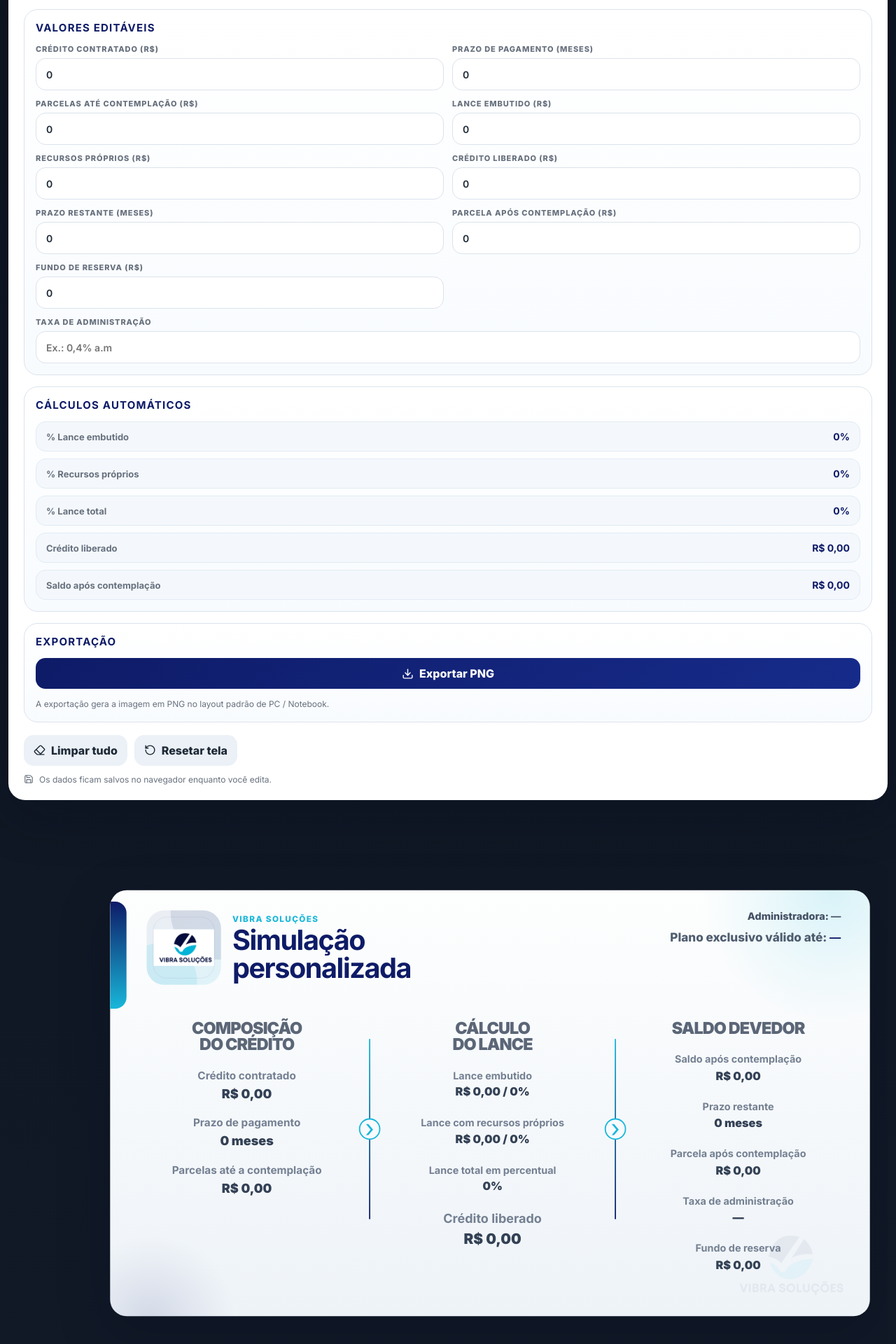
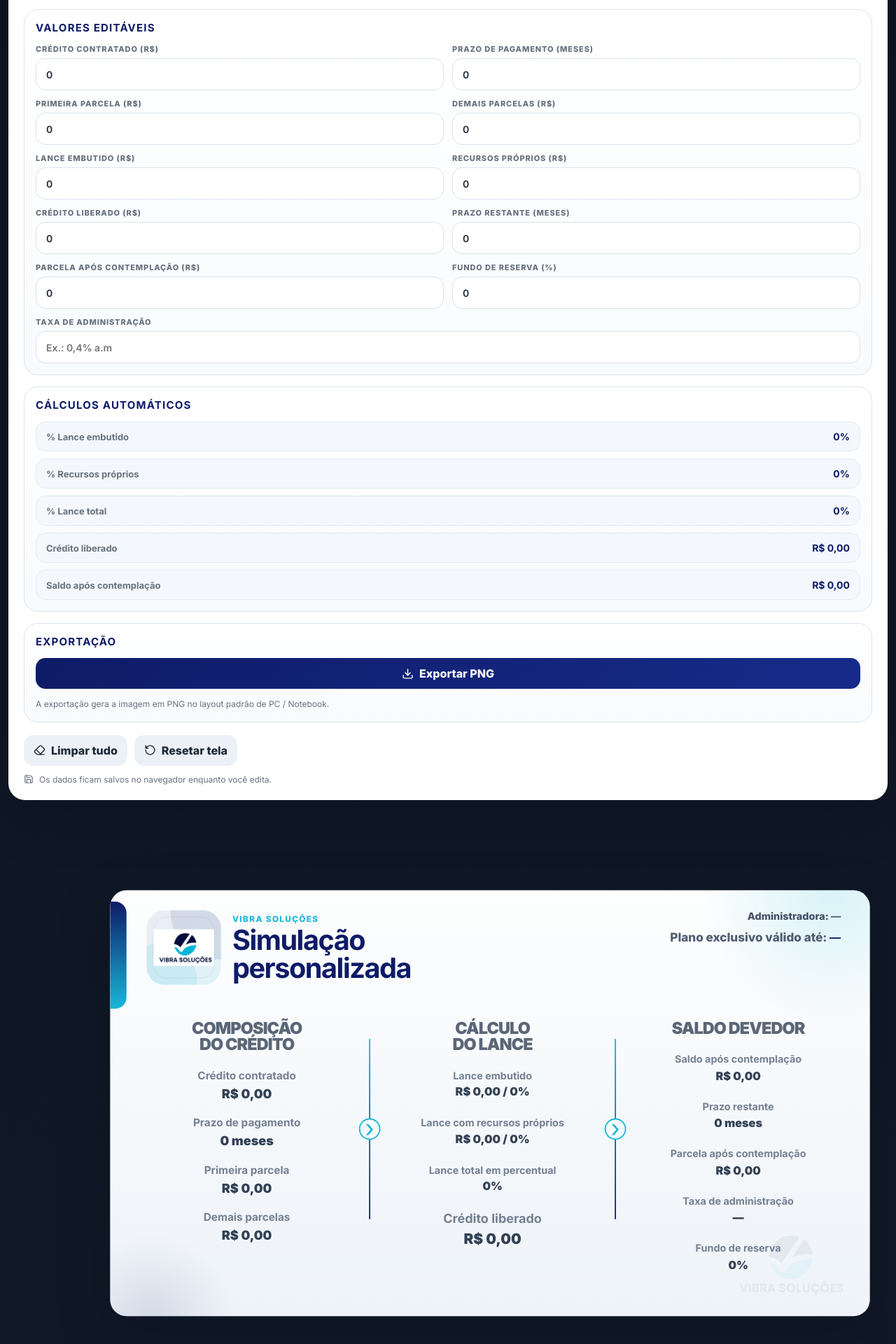
Before and after one commit to gabrieldigitalsales-del/VibraSolucoesSimulador, a React (Vite) app: page / in a window 1280 px wide. Shown: the part 326-2246 px from the top of the page at 70% size. Built offline with nearby package versions, Linux system fonts and the light colour scheme.

Commit message:
Add files via upload

```diff
--- a/src/main.jsx
+++ b/src/main.jsx
@@ -14,7 +14,8 @@ const defaultData = {
   subtitulo: '',
   creditoContratado: 0,
   prazoPagamento: 0,
-  parcelasAteContemplacao: 0,
+  primeiraParcela: 0,
+  demaisParcelas: 0,
   lanceEmbutido: 0,
   lanceRecursos: 0,
   creditoLiberado: 0,
@@ -155,8 +156,13 @@ function DesktopPreview({ data, exportRef, derived, variant = 'screen' }) {
           </div>
 
           <div className="item">
-            <span>Parcelas até a contemplação</span>
-            <strong>{formatMoney(data.parcelasAteContemplacao)}</strong>
+            <span>Primeira parcela</span>
+            <strong>{formatMoney(data.primeiraParcela)}</strong>
+          </div>
+
+          <div className="item">
+            <span>Demais parcelas</span>
+            <strong>{formatMoney(data.demaisParcelas)}</strong>
           </div>
         </article>
 
@@ -213,7 +219,7 @@ function DesktopPreview({ data, exportRef, derived, variant = 'screen' }) {
 
           <div className="item compact-item">
             <span>Fundo de reserva</span>
-            <strong>{formatMoney(data.fundoReserva)}</strong>
+            <strong>{formatPercent(data.fundoReserva)}</strong>
           </div>
         </article>
       </main>
@@ -260,7 +266,8 @@ function MobilePreview({ data, exportRef, derived }) {
         <MobileCard title="Composição do crédito">
           <MobileItem label="Crédito contratado" value={formatMoney(data.creditoContratado)} />
           <MobileItem label="Prazo de pagamento" value={`${toNumber(data.prazoPagamento)} meses`} />
-          <MobileItem label="Parcelas até contemplação" value={formatMoney(data.parcelasAteContemplacao)} />
+          <MobileItem label="Primeira parcela" value={formatMoney(data.primeiraParcela)} />
+          <MobileItem label="Demais parcelas" value={formatMoney(data.demaisParcelas)} />
         </MobileCard>
 
         <MobileCard title="Cálculo do lance">
@@ -275,7 +282,7 @@ function MobilePreview({ data, exportRef, derived }) {
           <MobileItem label="Prazo restante" value={`${toNumber(data.prazoRestante)} meses`} />
           <MobileItem label="Parcela após contemplação" value={formatMoney(data.parcelaApos)} />
           <MobileItem label="Taxa de administração" value={displayText(data.taxaAdministracao)} />
-          <MobileItem label="Fundo de reserva" value={formatMoney(data.fundoReserva)} />
+          <MobileItem label="Fundo de reserva" value={formatPercent(data.fundoReserva)} />
         </MobileCard>
       </main>
     </section>
@@ -308,7 +315,8 @@ function MobileLivePreview({ data, derived }) {
               <h2>Composição do crédito</h2>
               <div><span>Crédito contratado</span><strong>{formatMoney(data.creditoContratado)}</strong></div>
               <div><span>Prazo de pagamento</span><strong>{toNumber(data.prazoPagamento)} meses</strong></div>
-              <div><span>Parcelas até contemplação</span><strong>{formatMoney(data.parcelasAteContemplacao)}</strong></div>
+              <div><span>Primeira parcela</span><strong>{formatMoney(data.primeiraParcela)}</strong></div>
+              <div><span>Demais parcelas</span><strong>{formatMoney(data.demaisParcelas)}</strong></div>
             </article>
 
             <article className="mobile-live-card">
@@ -325,7 +333,7 @@ function MobileLivePreview({ data, derived }) {
               <div><span>Prazo restante</span><strong>{toNumber(data.prazoRestante)} meses</strong></div>
               <div><span>Parcela após contemplação</span><strong>{formatMoney(data.parcelaApos)}</strong></div>
               <div><span>Taxa de administração</span><strong>{displayText(data.taxaAdministracao)}</strong></div>
-              <div><span>Fundo de reserva</span><strong>{formatMoney(data.fundoReserva)}</strong></div>
+              <div><span>Fundo de reserva</span><strong>{formatPercent(data.fundoReserva)}</strong></div>
             </article>
           </main>
         </div>
@@ -436,13 +444,14 @@ function App() {
           <div className="grid two-columns">
             <EditableField label="Crédito contratado (R$)" type="number" value={data.creditoContratado} onChange={(v) => set('creditoContratado', v)} />
             <EditableField label="Prazo de pagamento (meses)" type="number" value={data.prazoPagamento} onChange={(v) => set('prazoPagamento', v)} />
-            <EditableField label="Parcelas até contemplação (R$)" type="number" value={data.parcelasAteContemplacao} onChange={(v) => set('parcelasAteContemplacao', v)} />
+            <EditableField label="Primeira parcela (R$)" type="number" value={data.primeiraParcela} onChange={(v) => set('primeiraParcela', v)} />
+            <EditableField label="Demais parcelas (R$)" type="number" value={data.demaisParcelas} onChange={(v) => set('demaisParcelas', v)} />
             <EditableField label="Lance embutido (R$)" type="number" value={data.lanceEmbutido} onChange={(v) => set('lanceEmbutido', v)} />
             <EditableField label="Recursos próprios (R$)" type="number" value={data.lanceRecursos} onChange={(v) => set('lanceRecursos', v)} />
             <EditableField label="Crédito liberado (R$)" type="number" value={data.creditoLiberado} onChange={(v) => set('creditoLiberado', v)} />
             <EditableField label="Prazo restante (meses)" type="number" value={data.prazoRestante} onChange={(v) => set('prazoRestante', v)} />
             <EditableField label="Parcela após contemplação (R$)" type="number" value={data.parcelaApos} onChange={(v) => set('parcelaApos', v)} />
-            <EditableField label="Fundo de reserva (R$)" type="number" value={data.fundoReserva} onChange={(v) => set('fundoReserva', v)} />
+            <EditableField label="Fundo de reserva (%)" type="number" value={data.fundoReserva} onChange={(v) => set('fundoReserva', v)} />
           </div>
           <EditableField label="Taxa de administração" value={data.taxaAdministracao} onChange={(v) => set('taxaAdministracao', v)} placeholder="Ex.: 0,4% a.m" />
         </InfoCard>
```
Also changed, not shown: 1 other file (tests, documents, lock files or other folders).
